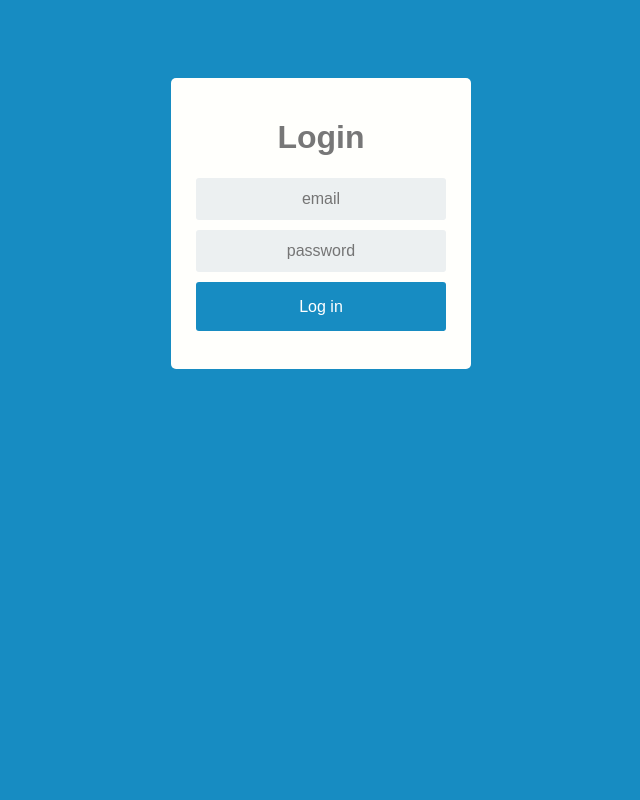
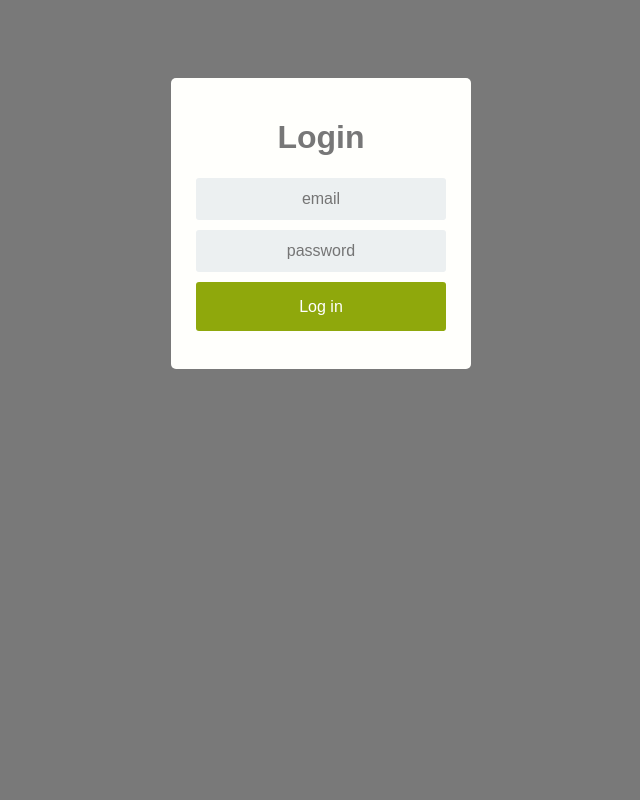
Before and after one commit to asimaarbi/health, a Flask app: page /admin_logout/ in a window 1280 px wide. Shown: the whole page, without its empty margins (319-959 px from the left). Run offline with Flask 2, Linux system fonts and the light colour scheme.

Commit message:
color change

```diff
--- a/static/css/style.css
+++ b/static/css/style.css
@@ -8,7 +8,7 @@
 
 body {
     font-family: Arial;
-    background-color: #178cc2;
+    background-color: #797979;
     padding: 50px;
 }
 
@@ -55,7 +55,7 @@ input:focus {
 
 .btn {
     border: 2px solid transparent;
-    background: #178cc2;
+    background: #8fa80c;
     color: #ffffff;
     font-size: 16px;
     line-height: 25px;
```
